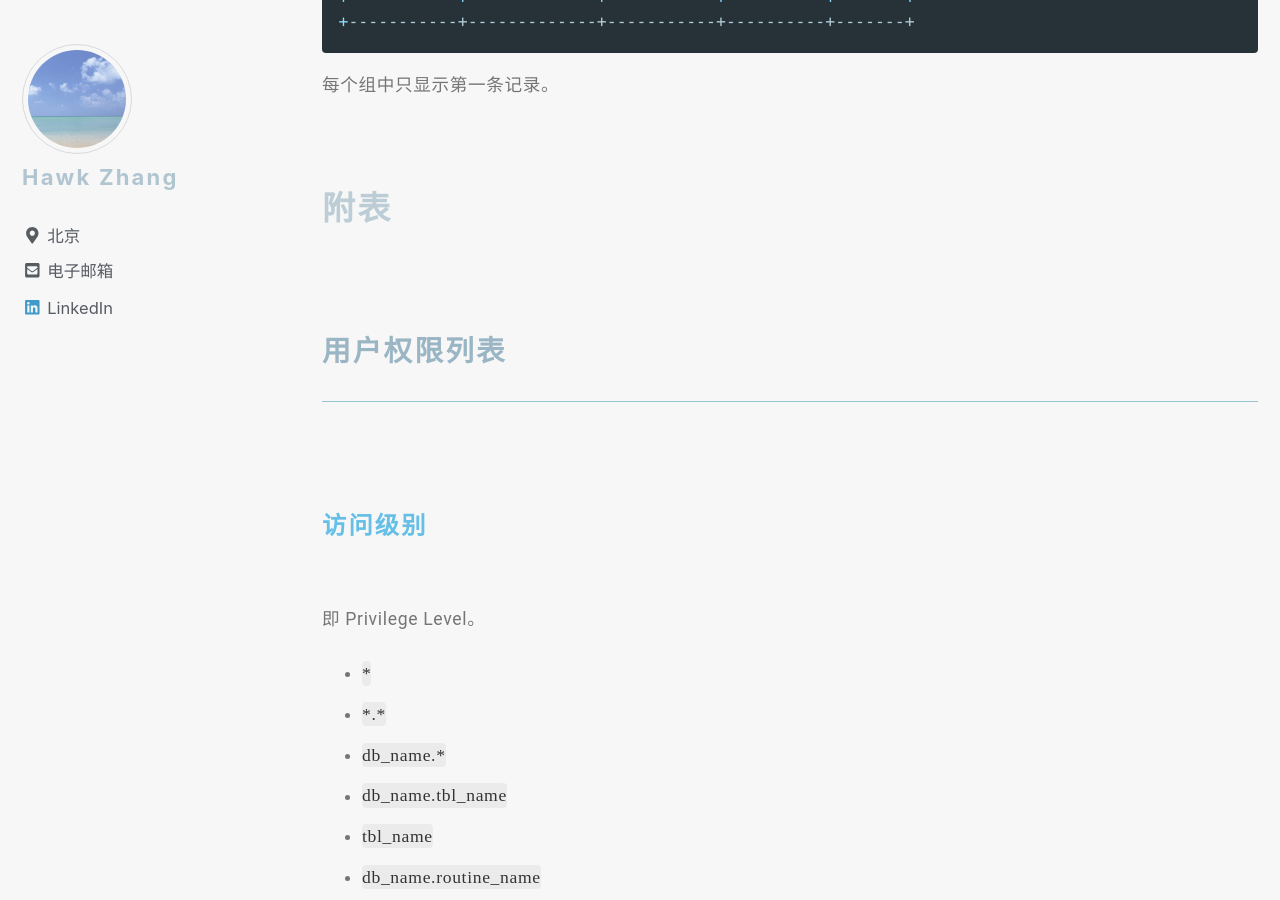
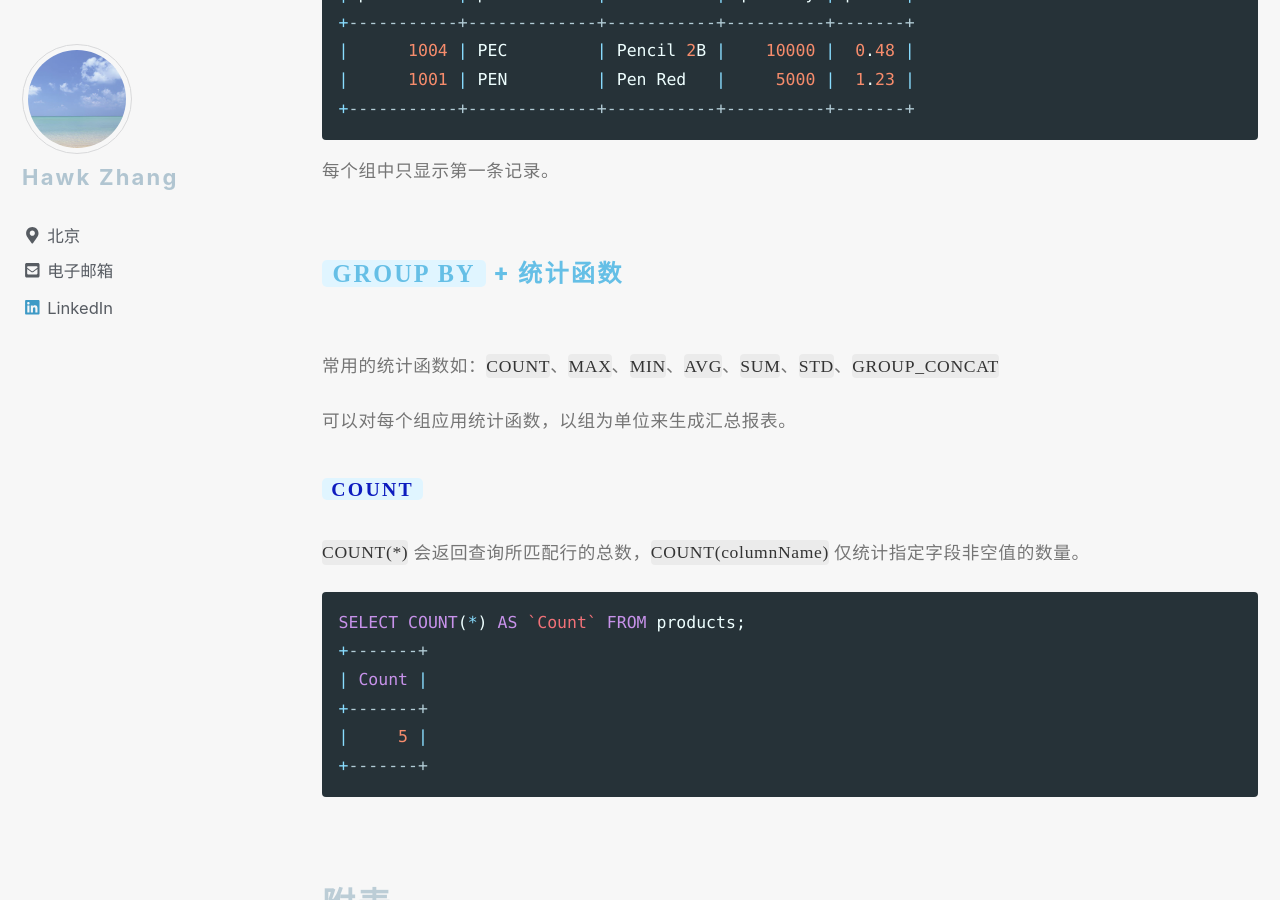
Before and after one commit to narru888/linotes_note, a Jekyll site: the page built from _posts/mysql/2016-04-02-statements.md, in a window 1280 px wide and 900 px high, scrolled down 17153 px. Built offline with Jekyll 4.4.1, drawn with Linux system fonts in a browser that asks for light colours; nearby versions of some CDN libraries; a script that is not in the unit is left out; some of the changed text lies outside the part shown.

Commit message:
update on 2018-10-14 11:06:01 CST

````diff
--- a/_posts/mysql/2016-04-02-statements.md
+++ b/_posts/mysql/2016-04-02-statements.md
@@ -665,7 +665,9 @@ SELECT DISTINCT price, name FROM products;
 
 #### `GROUP BY`
 
-用 `GROUP BY` 可以把多条特定字段值相同的记录拆分开来。如：
+用 `GROUP BY` 可以把多条特定字段值相同的记录拆分开来。单独使用没什么意义，通常需要与各种统计函数配合使用。
+
+如：
 
 ```sql
 SELECT * FROM products ORDER BY productCode, productID;
@@ -691,6 +693,30 @@ SELECT * FROM products GROUP BY productCode;
 ```
 
 每个组中只显示第一条记录。
+
+
+
+
+#### `GROUP BY` + 统计函数
+
+常用的统计函数如：`COUNT`、`MAX`、`MIN`、`AVG`、`SUM`、`STD`、`GROUP_CONCAT`
+
+可以对每个组应用统计函数，以组为单位来生成汇总报表。
+
+
+##### `COUNT`
+
+`COUNT(*)` 会返回查询所匹配行的总数，`COUNT(columnName)` 仅统计指定字段非空值的数量。
+
+```sql
+SELECT COUNT(*) AS `Count` FROM products;
++-------+
+| Count |
++-------+
+|     5 |
++-------+
+```
+
 
 
 
````
